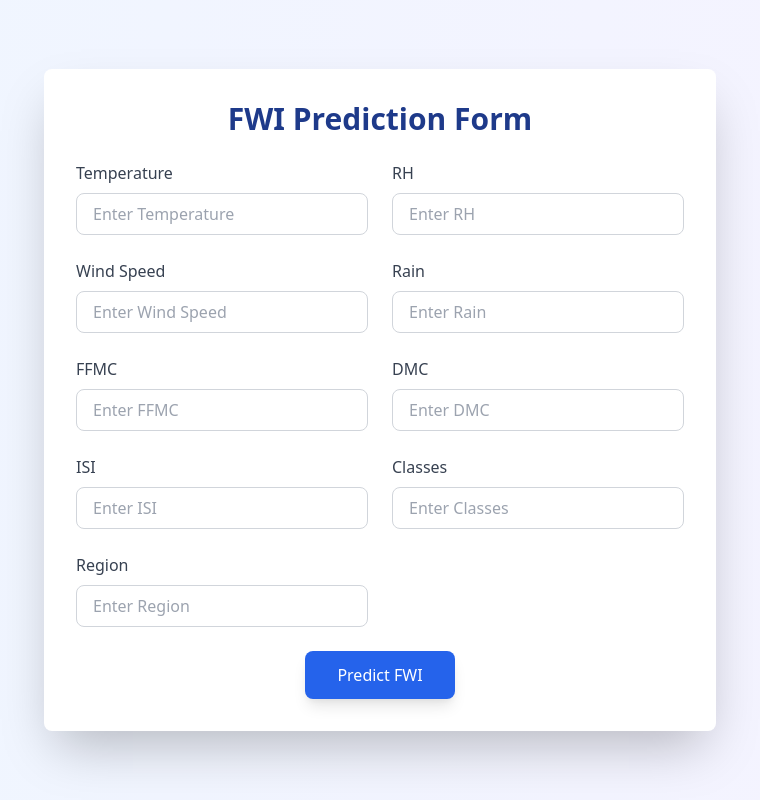
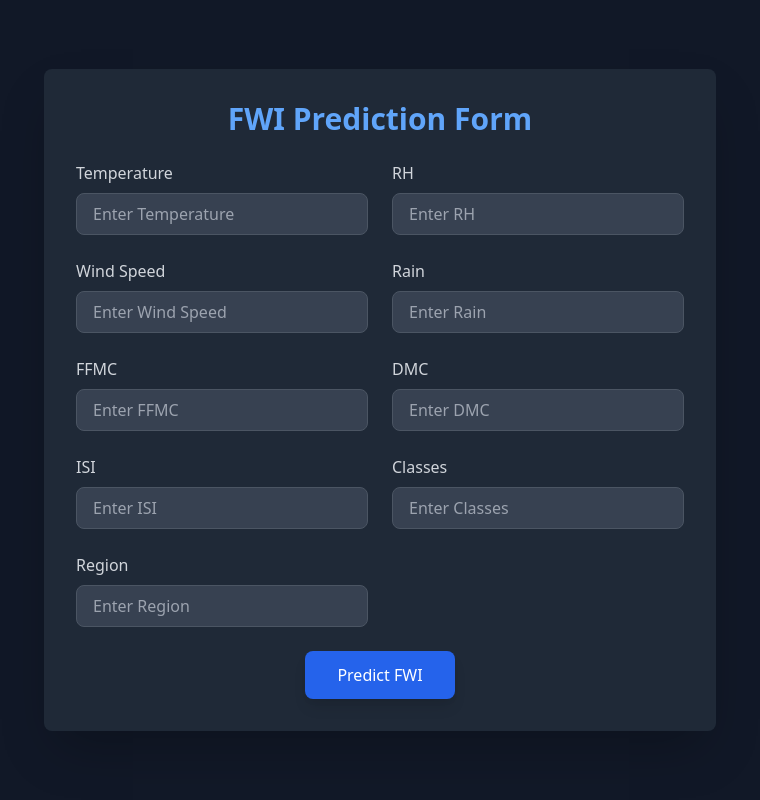
Before and after one commit to Rohannnn26/ForestFiresprediction, a Flask app: page /predict in a window 1280 px wide. Shown: the whole page, without its empty margins (260-1020 px from the left). Run offline with Flask 3, Linux system fonts and the light colour scheme; parts of the project's set-up code (start-up, migrations or seed data) failed here and were passed over.

Commit message:
upgraded frontend

```diff
--- a/templates/home.html
+++ b/templates/home.html
@@ -6,68 +6,64 @@
     <title>Predict FWI</title>
     <!-- Tailwind CSS -->
     <link href="https://cdn.jsdelivr.net/npm/tailwindcss@2.2.19/dist/tailwind.min.css" rel="stylesheet">
-    <!-- Custom CSS for animations -->
-    <style>
-        @keyframes slideIn {
-            from { opacity: 0; transform: translateX(-20px); }
-            to { opacity: 1; transform: translateX(0); }
-        }
-        .slide-in {
-            animation: slideIn 0.8s ease-out;
-        }
-    </style>
+    <!-- Custom CSS -->
+    <link href="styles.css" rel="stylesheet">
+    <!-- Confetti JS -->
+    <script src="https://cdn.jsdelivr.net/npm/confetti-js"></script>
 </head>
-<body class="bg-gradient-to-r from-blue-50 to-purple-50">
+<body class="bg-gray-900 text-white">
+    <!-- Confetti Canvas -->
+    <canvas id="confetti" class="fixed top-0 left-0 w-full h-full pointer-events-none z-50"></canvas>
     <div class="min-h-screen flex items-center justify-center p-4">
-        <div class="bg-white p-8 rounded-lg shadow-2xl w-full max-w-2xl slide-in">
-            <h2 class="text-3xl font-bold text-blue-900 mb-6 text-center">FWI Prediction Form</h2>
+        <div class="bg-gray-800 p-8 rounded-lg shadow-2xl w-full max-w-2xl slide-in">
+            <h2 class="text-3xl font-bold text-blue-400 mb-6 text-center">FWI Prediction Form</h2>
             <form action="{{ url_for('predict') }}" method="post" class="space-y-6">
                 <!-- Input Fields -->
                 <div class="grid grid-cols-1 md:grid-cols-2 gap-6">
                     <div>
-                        <label class="block text-gray-700 font-medium mb-2">Temperature</label>
+                        <label class="block text-gray-300 font-medium mb-2">Temperature</label>
                         <input type="text" name="Temperature" placeholder="Enter Temperature" required
-                               class="w-full px-4 py-2 border border-gray-300 rounded-lg focus:outline-none focus:ring-2 focus:ring-blue-500">
+                               class="w-full px-4 py-2 bg-gray-700 border border-gray-600 rounded-lg focus:outline-none focus:ring-2 focus:ring-blue-500 text-white">
                     </div>
                     <div>
-                        <label class="block text-gray-700 font-medium mb-2">RH</label>
+                        <label class="block text-gray-300 font-medium mb-2">RH</label>
                         <input type="text" name="RH" placeholder="Enter RH" required
-                               class="w-full px-4 py-2 border border-gray-300 rounded-lg focus:outline-none focus:ring-2 focus:ring-blue-500">
+                               class="w-full px-4 py-2 bg-gray-700 border border-gray-600 rounded-lg focus:outline-none focus:ring-2 focus:ring-blue-500 text-white">
                     </div>
                     <div>
-                        <label class="block text-gray-700 font-medium mb-2">Wind Speed</label>
+                        <label class="block text-gray-300 font-medium mb-2">Wind Speed</label>
                         <input type="text" name="Ws" placeholder="Enter Wind Speed" required
-                               class="w-full px-4 py-2 border border-gray-300 rounded-lg focus:outline-none focus:ring-2 focus:ring-blue-500">
+                               class="w-full px-4 py-2 bg-gray-700 border border-gray-600 rounded-lg focus:outline-none focus:ring-2 focus:ring-blue-500 text-white">
                     </div>
                     <div>
-                        <label class="block text-gray-700 font-medium mb-2">Rain</label>
+                        <label class="block text-gray-300 font-medium mb-2">Rain</label>
                         <input type="text" name="Rain" placeholder="Enter Rain" required
-                               class="w-full px-4 py-2 border border-gray-300 rounded-lg focus:outline-none focus:ring-2 focus:ring-blue-500">
+                               class="w-full px-4 py-2 bg-gray-700 border border-gray-600 rounded-lg focus:outline-none focus:ring-2 focus:ring-blue-500 text-white">
                     </div>
                     <div>
-                        <label class="block text-gray-700 font-medium mb-2">FFMC</label>
+                        <label class="block text-gray-300 font-medium mb-2">FFMC</label>
                         <input type="text" name="FFMC" placeholder="Enter FFMC" required
-                               class="w-full px-4 py-2 border border-gray-300 rounded-lg focus:outline-none focus:ring-2 focus:ring-blue-500">
+                               class="w-full px-4 py-2 bg-gray-700 border border-gray-600 rounded-lg focus:outline-none focus:ring-2 focus:ring-blue-500 text-white">
                     </div>
                     <div>
-                        <label class="block text-gray-700 font-medium mb-2">DMC</label>
+                        <label class="block text-gray-300 font-medium mb-2">DMC</label>
                         <input type="text" name="DMC" placeholder="Enter DMC" required
-                               class="w-full px-4 py-2 border border-gray-300 rounded-lg focus:outline-none focus:ring-2 focus:ring-blue-500">
+                               class="w-full px-4 py-2 bg-gray-700 border border-gray-600 rounded-lg focus:outline-none focus:ring-2 focus:ring-blue-500 text-white">
                     </div>
                     <div>
-                        <label class="block text-gray-700 font-medium mb-2">ISI</label>
+                        <label class="block text-gray-300 font-medium mb-2">ISI</label>
                         <input type="text" name="ISI" placeholder="Enter ISI" required
-                               class="w-full px-4 py-2 border border-gray-300 rounded-lg focus:outline-none focus:ring-2 focus:ring-blue-500">
+                               class="w-full px-4 py-2 bg-gray-700 border border-gray-600 rounded-lg focus:outline-none focus:ring-2 focus:ring-blue-500 text-white">
                     </div>
                     <div>
-                        <label class="block text-gray-700 font-medium mb-2">Classes</label>
+                        <label class="block text-gray-300 font-medium mb-2">Classes</label>
                         <input type="text" name="Classes" placeholder="Enter Classes" required
-                               class="w-full px-4 py-2 border border-gray-300 rounded-lg focus:outline-none focus:ring-2 focus:ring-blue-500">
+                               class="w-full px-4 py-2 bg-gray-700 border border-gray-600 rounded-lg focus:outline-none focus:ring-2 focus:ring-blue-500 text-white">
                     </div>
                     <div>
-                        <label class="block text-gray-700 font-medium mb-2">Region</label>
+                        <label class="block text-gray-300 font-medium mb-2">Region</label>
                         <input type="text" name="Region" placeholder="Enter Region" required
-                               class="w-full px-4 py-2 border border-gray-300 rounded-lg focus:outline-none focus:ring-2 focus:ring-blue-500">
+                               class="w-full px-4 py-2 bg-gray-700 border border-gray-600 rounded-lg focus:outline-none focus:ring-2 focus:ring-blue-500 text-white">
                     </div>
                 </div>
                 <!-- Submit Button -->
@@ -79,5 +75,7 @@
             </form>
         </div>
     </div>
+    <!-- Custom JS -->
+    <script src="scripts.js"></script>
 </body>
 </html>
```
Also changed, not shown: templates/index.html (+11 -13 lines), templates/result.html (+13 -15 lines), templates/script.js (added, +74 -0 lines), templates/style.css (added, +26 -0 lines).
